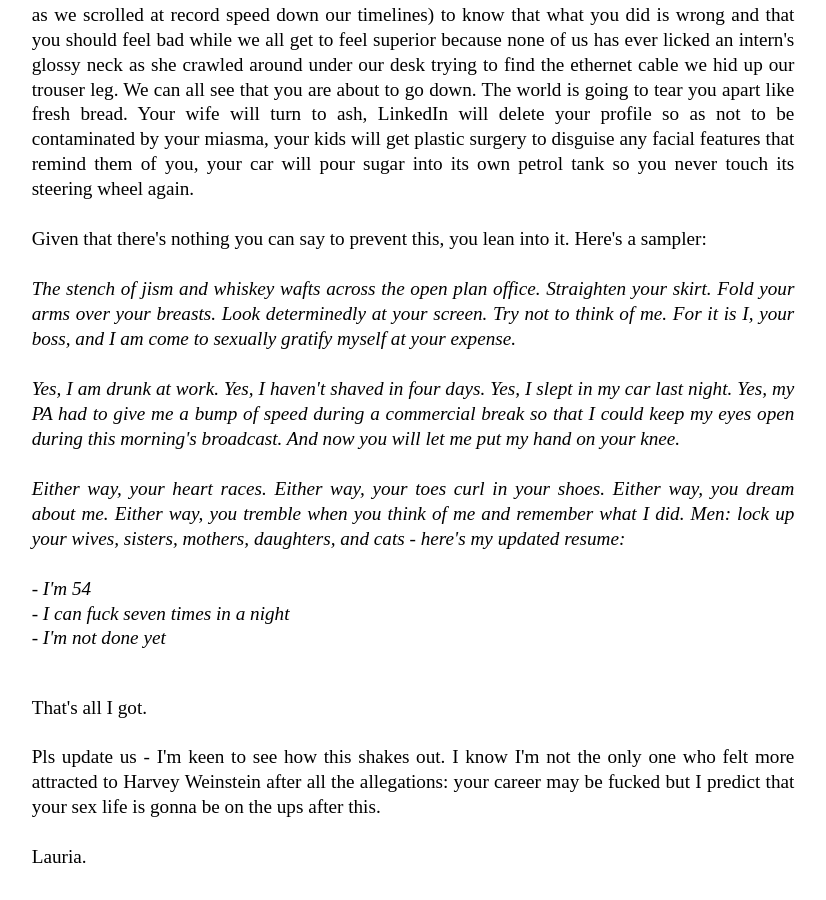
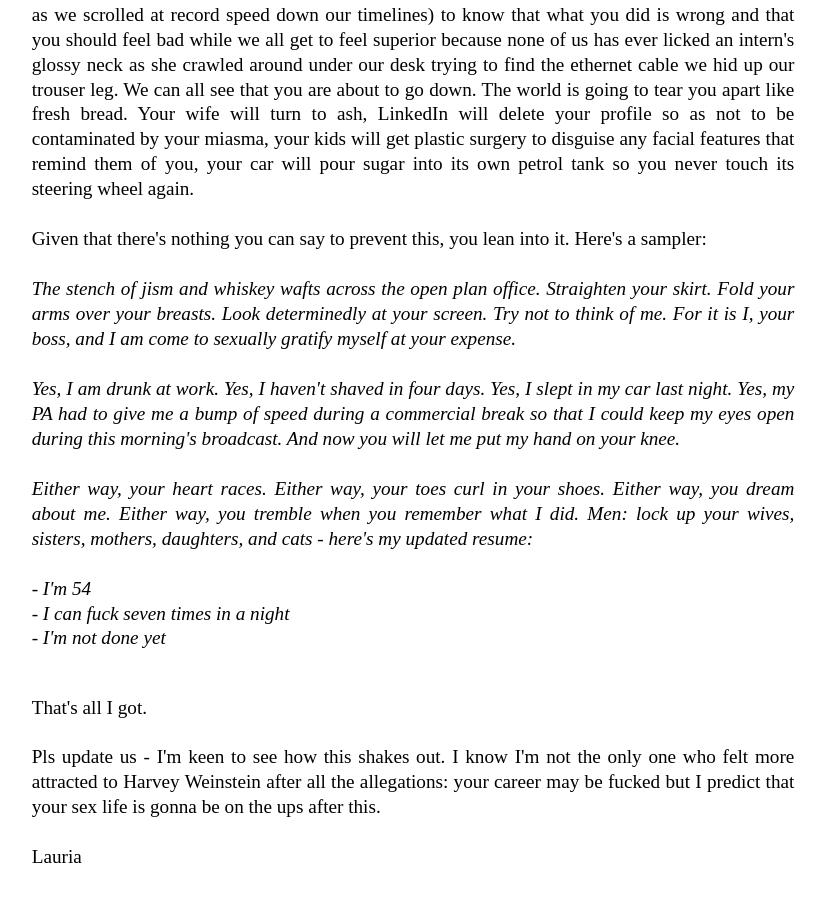
Before and after one commit to Pinelife/pinelife.github.io, a Jekyll site: the page Hellhole/Room11.html, which Jekyll copies as it is, in a window 1280 px wide and 900 px high, scrolled down 1986 px. Shown: the whole window, without its empty margins (227-1053 px from the left). Built offline with Jekyll 4.4.1, drawn with Linux system fonts in a browser that asks for light colours.

Commit message:
Update Room11.html

```diff
--- a/Hellhole/Room11.html
+++ b/Hellhole/Room11.html
@@ -129,7 +129,7 @@ ___________
 	open during this morning's broadcast. And now you will let me put my hand on your knee.<br/>
 	<br/>
 	Either way, your heart races. Either way, your toes curl in your shoes. Either way,
-	you dream about me. Either way, you tremble when you think of me and remember what I did.
+	you dream about me. Either way, you tremble when you remember what I did.
 	Men: lock up your wives, sisters, mothers, daughters, and cats - here's my updated resume:<br/>
 	<br/>
 		- I'm 54<br/>
@@ -143,5 +143,5 @@ ___________
 	Weinstein after all the allegations: your career may be fucked but I predict that your sex life is gonna be on the ups after this.
 	<br/>
 	<br/>
-	Lauria.
+	Lauria
 </p>
```
